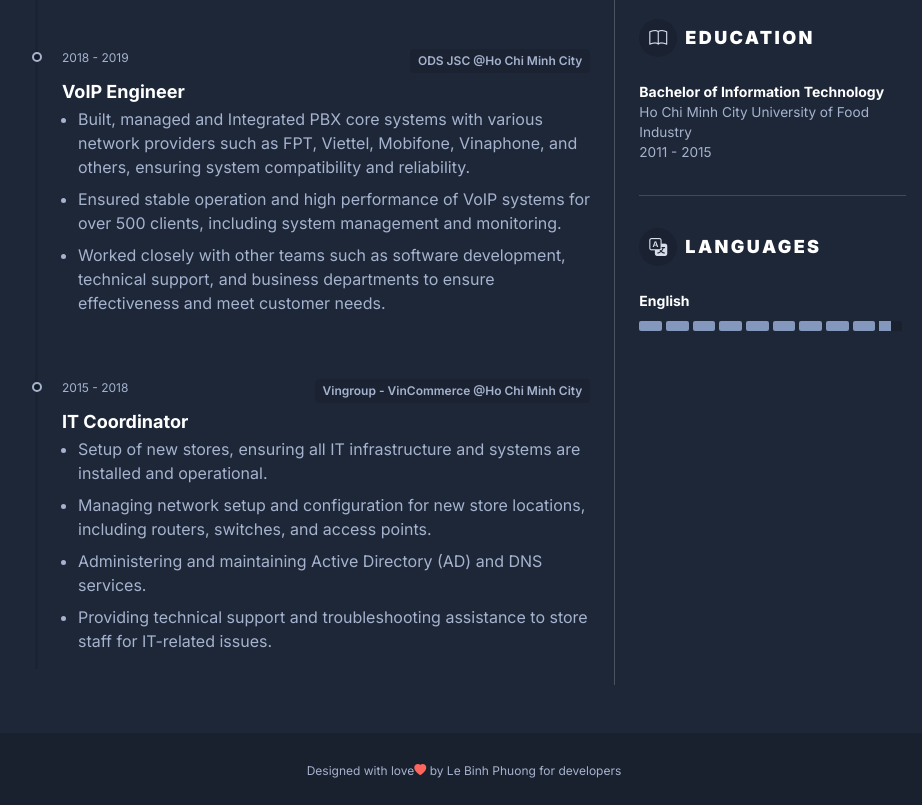
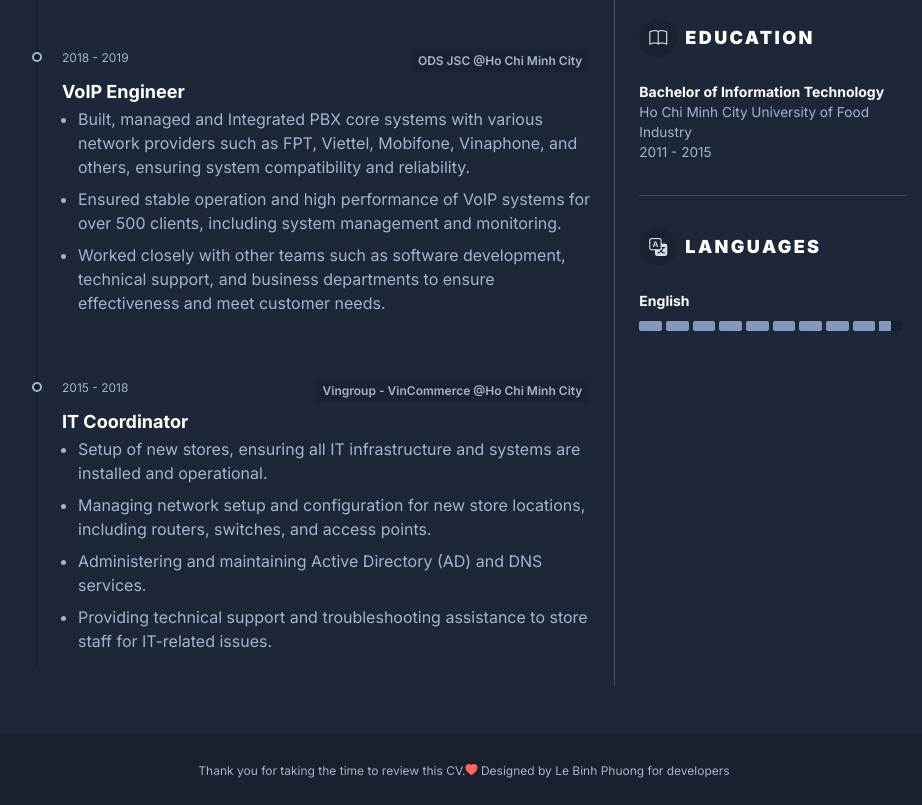
Before and after one commit to BinhPhuongIT/binhphuongit.github.io, a plain HTML site: page index.html in a window 1280 px wide. Shown: the part 2036-2841 px from the top of the page, without its empty margins (176-1098 px from the left). Drawn offline with nearby package versions, Linux system fonts and the light colour scheme.

Commit message:
update footer

```diff
--- a/index.html
+++ b/index.html
@@ -388,7 +388,8 @@
 
 	<footer class="footer text-center py-4">
 		<!--/* This template is free as long as you keep the footer attribution link. If you'd like to use the template without the attribution link, you can buy the commercial license via our website: themes.3rdwavemedia.com Thank you for your support. :) */-->
-		<small class="copyright">Designed with <span class="sr-only">love</span><i class="bi bi-heart-fill" style="color:#fe655c"></i> by <a class="theme-link" href="https://binhphuong.io.vn" target="_blank">Le Binh Phuong</a> for developers</small>
+		<!-- <small class="copyright">Designed with <span class="sr-only">love</span><i class="bi bi-heart-fill" style="color:#fe655c"></i> by <a class="theme-link" href="https://binhphuong.io.vn" target="_blank">Le Binh Phuong</a> for developers</small> -->
+		<small class="copyright">Thank you for taking the time to review this CV.<i class="bi bi-heart-fill" style="color:#fe655c"></i> Designed by <a class="theme-link" href="https://binhphuong.io.vn" target="_blank">Le Binh Phuong</a> for developers</small>
 	</footer>
 
 </body>
```
